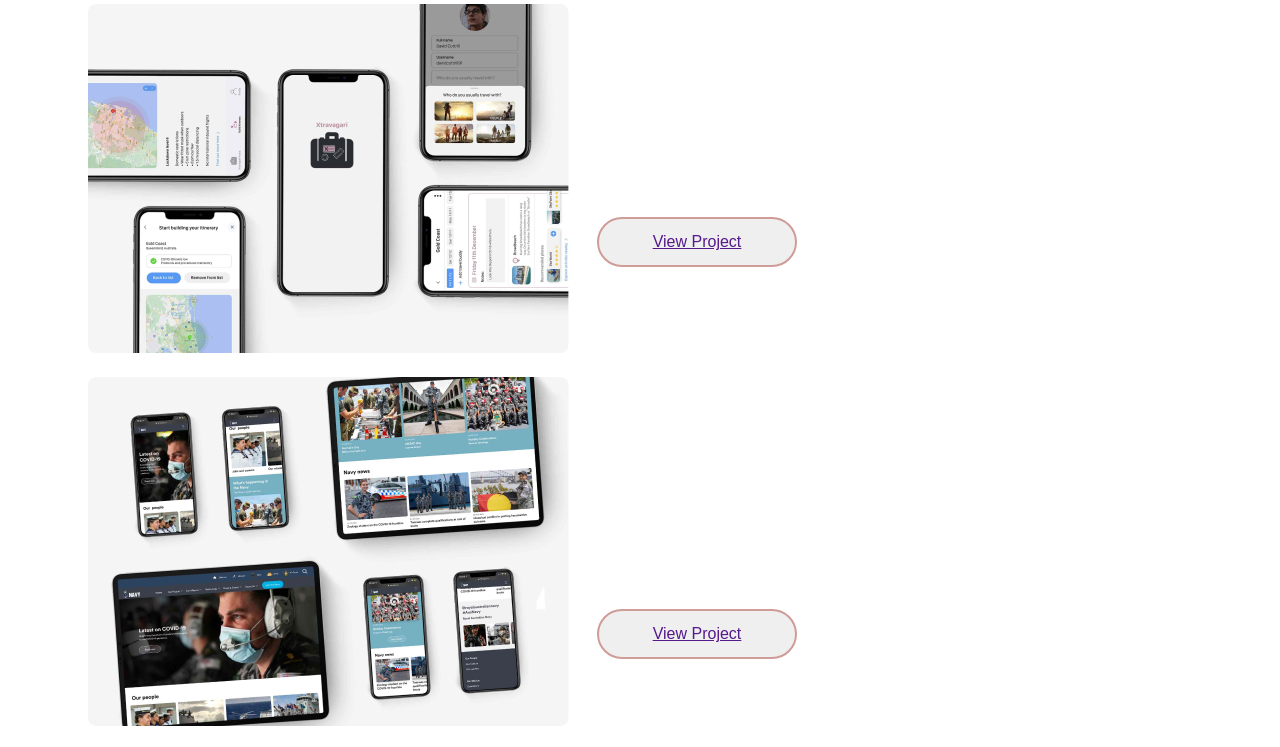
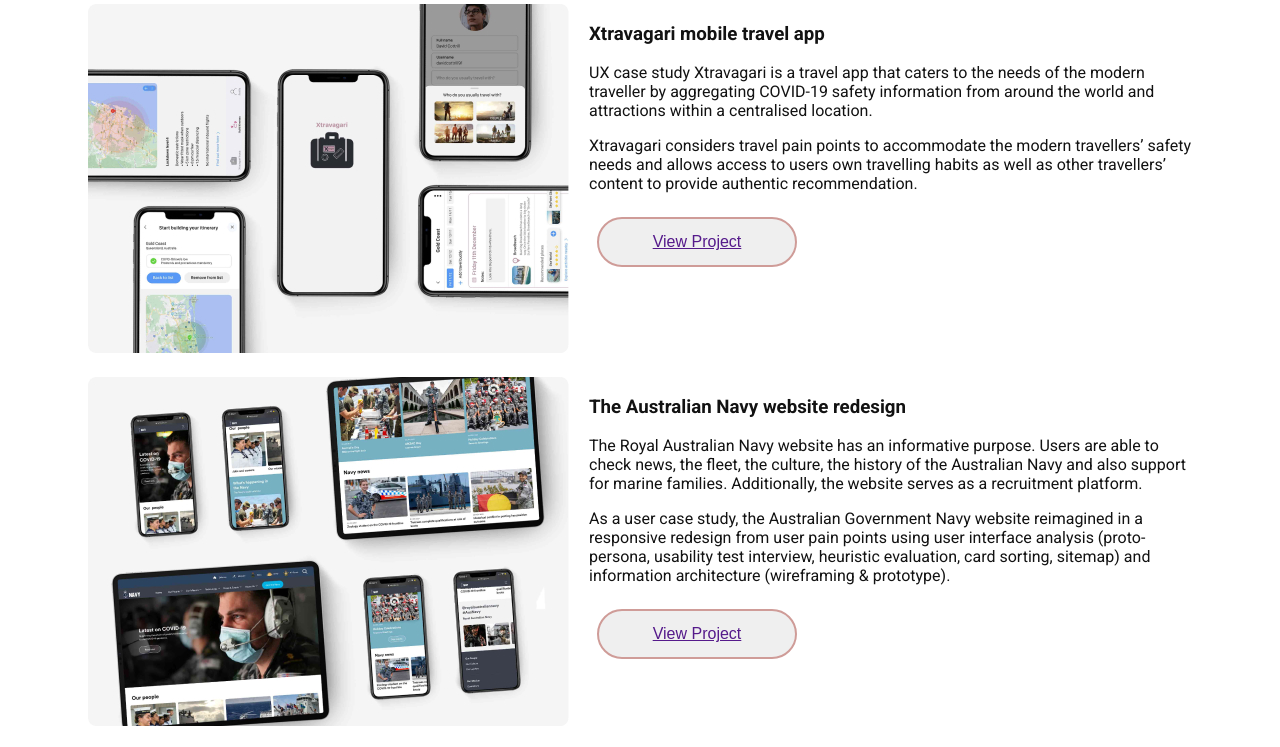
Before and after one commit to iamgiang/UX_UI_HW_18, a plain HTML site: page work.html in a window 1280 px wide. Shown: the part 181-928 px from the top of the page. Drawn offline with Linux system fonts and the light colour scheme.

Commit message:
changed font colour for work.html

```diff
--- a/css/style.css
+++ b/css/style.css
@@ -98,7 +98,7 @@
 .myWork {
     background-color: #fffff;
     padding: 24px 80px 80px 80px;
-    color: #ffffff;
+    color: #121212;
 }
 
 .myWork .item1 img {
```
